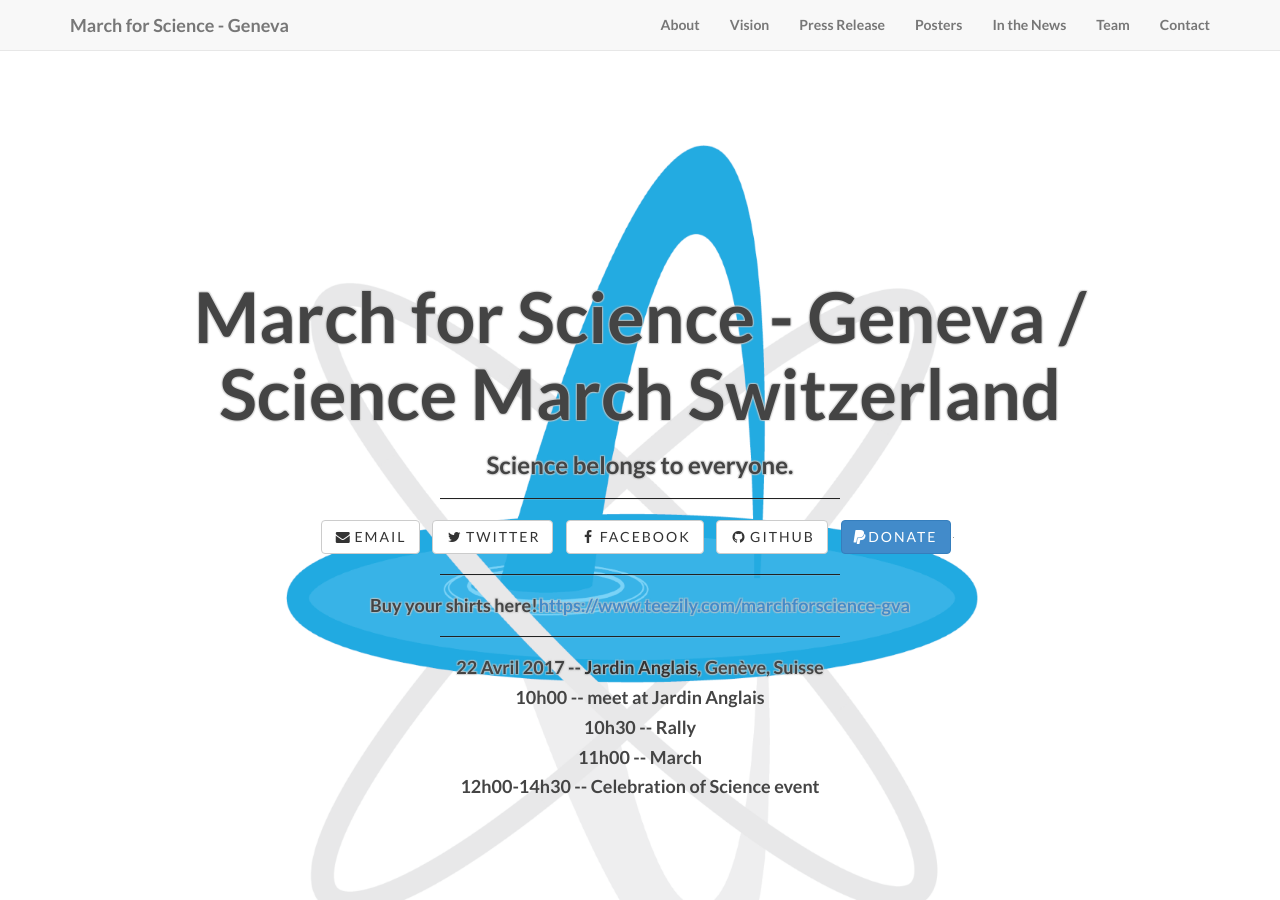
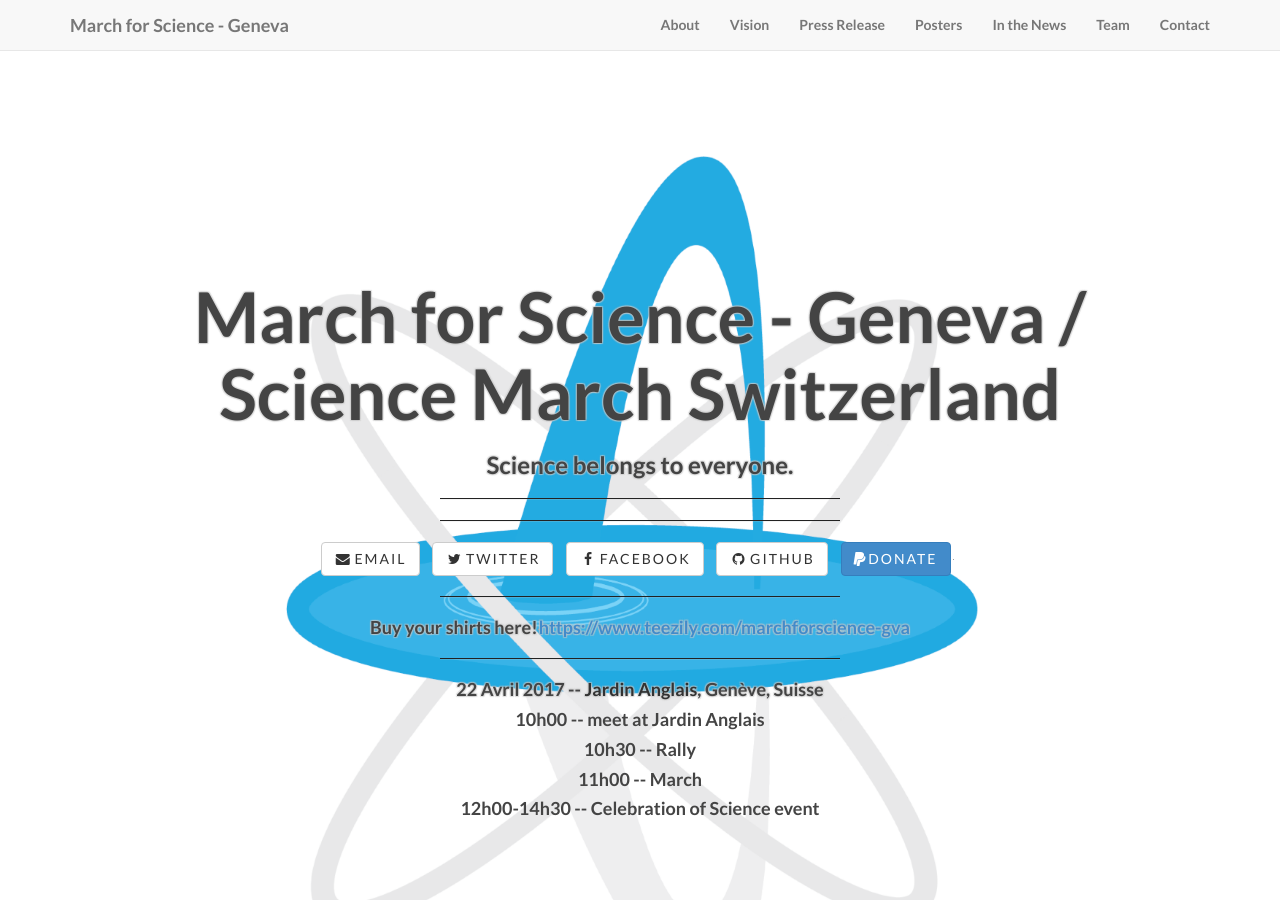
Before and after one commit to marchforsciencegeneva/marchforsciencegeneva.github.io, a Jekyll site: the page built from index.html, in a window 1280 px wide and 900 px high. Built offline with Jekyll 4.4.1, drawn with Linux system fonts in a browser that asks for light colours; grey boxes are pictures that could not be loaded.

Commit message:
Update header.html

```diff
--- a/_includes/header.html
+++ b/_includes/header.html
@@ -13,6 +13,7 @@
 					<div class="intro-message">
 						<h1>{{ page.title }}</h1>
 						<h3>{{ page.subTitle }}</h3>
+						<hr class="intro-divider">
 						<hr class="intro-divider">
 						<ul class="list-inline intro-social-buttons">
 							{% for social in site.social %}
```
